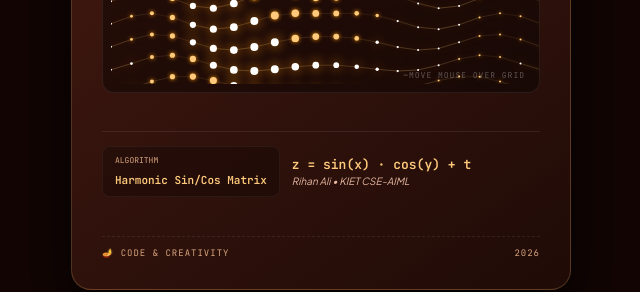
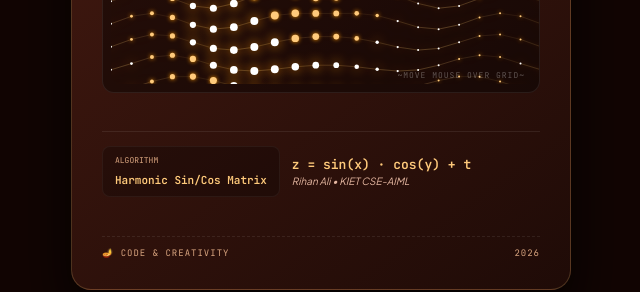
Before and after one commit to rihanali-dev/Quantum-Wave-Matrix, a plain HTML site: page index.html in a window 1280 px wide. Shown: the part 423-715 px from the top of the page, 319-959 px from the left. Drawn offline with Linux system fonts and the light colour scheme.

Commit message:
Update index.html

```diff
--- a/index.html
+++ b/index.html
@@ -25,7 +25,7 @@
         <!-- Canvas Visual Section -->
         <div class="canvas-wrapper">
             <canvas id="hypnoCanvas" width="430" height="230"></canvas>
-            <div class="canvas-overlay">~MOVE MOUSE OVER GRID</div>
+            <div class="canvas-overlay">~MOVE MOUSE OVER GRID~</div>
         </div>
 
         <!-- Footer Specs -->
```
